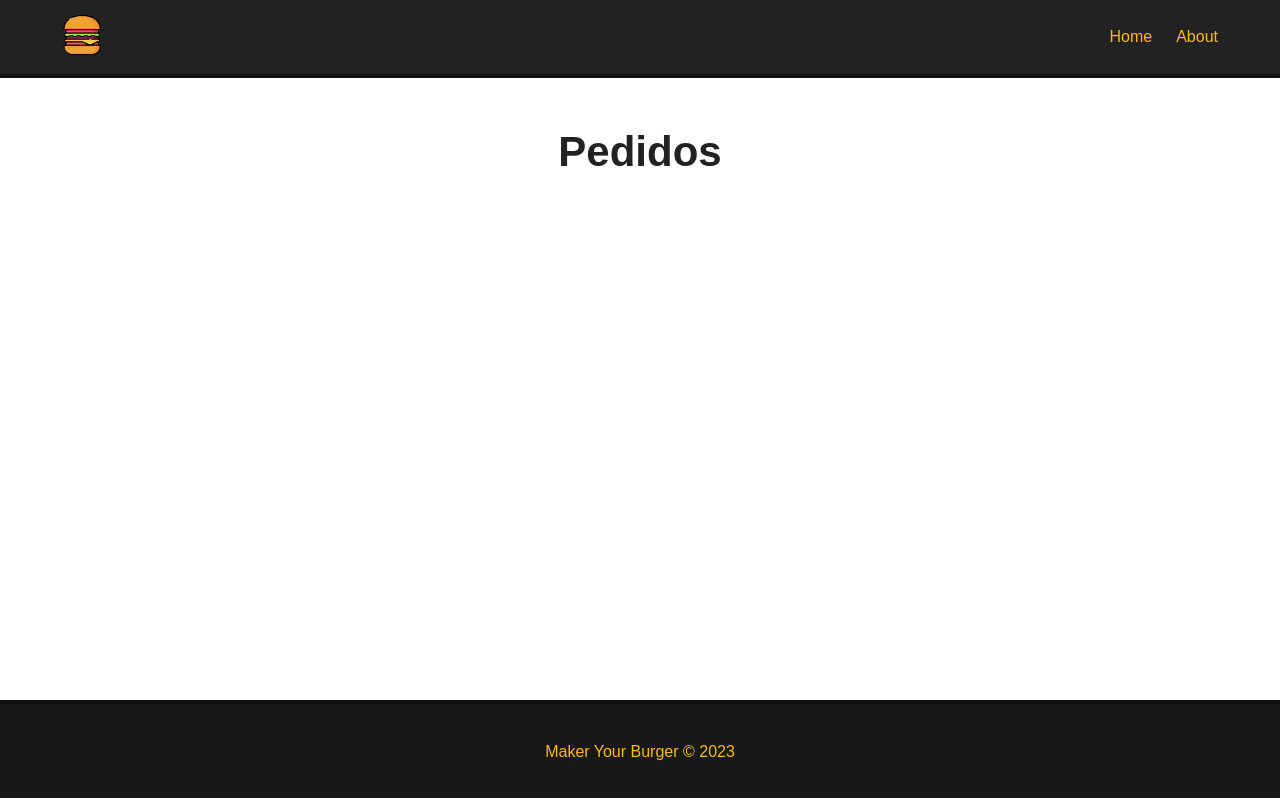
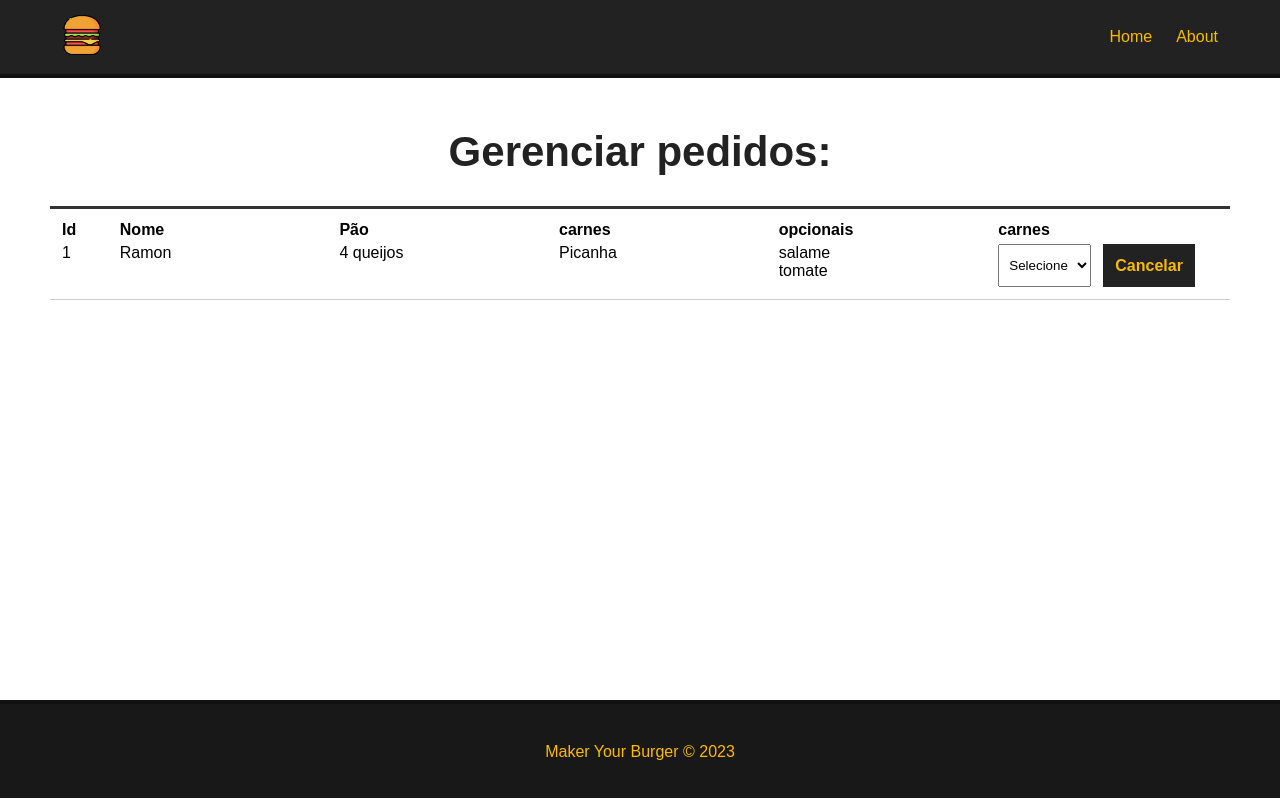
Before and after one commit to Ramonprog/maker-your-burguer, a Vue app: page /pedidos in a window 1280 px wide. Built offline with nearby package versions, Linux system fonts and the light colour scheme.

Commit message:
creating dashboard component

```diff
--- a/db/db.json
+++ b/db/db.json
@@ -171,6 +171,17 @@
       "optional": [],
       "status": "Solicitado",
       "id": 9
+    },
+    {
+      "name": "pablo escobar",
+      "meat": {
+        "id": 1,
+        "tipo": "Maminha"
+      },
+      "bread": "Italiano Branco",
+      "optional": [],
+      "status": "Solicitado",
+      "id": 10
     }
   ]
 }
--- a/src/App.vue
+++ b/src/App.vue
@@ -32,6 +32,7 @@ export default {
   padding: 0;
   box-sizing: border-box;
   font-family: Arial, Helvetica, sans-serif;
+  list-style: none;
 }
 
 .app {
--- a/src/components/BurgerForm.vue
+++ b/src/components/BurgerForm.vue
@@ -58,7 +58,9 @@ export default {
         this.bread = null
         this.optional = []
 
-        toast.success('Pedido cadastrado com sucesso')
+        const res = await req.json()
+
+        toast.success(`Pedido nº ${res.id} realizado com sucesso!`)
       } catch (error) {
         console.log(error.message)
         toast.error('Algo deu errado!')
--- /dev/null
+++ b/src/components/Dashboard.vue
@@ -0,0 +1,119 @@
+<script>
+export default {
+  name: 'Dashboard'
+}
+</script>
+
+<template>
+  <div class="burger-table">
+    <div>
+      <div class="burger-table-heading">
+
+      </div>
+
+      <div class="burger-table-rows">
+        <div class="burger-table-row">
+          <div class="order-number">
+            <h4>Id</h4>
+            1
+          </div>
+          <div>
+            <h4>Nome</h4>
+            <p>Ramon</p>
+          </div>
+          <div>
+            <h4>Pão</h4>
+            <p>4 queijos</p>
+          </div>
+          <div>
+            <h4>carnes</h4>
+            <p>Picanha</p>
+          </div>
+          <div>
+            <h4>opcionais</h4>
+            <ul>
+              <li>salame</li>
+              <li>tomate</li>
+            </ul>
+          </div>
+          <div>
+            <h4>carnes</h4>
+            <div class="select-container">
+              <select name="status" class="status">
+                <option value="">Selecione</option>
+              </select>
+              <button class="delete-btn">Cancelar</button>
+            </div>
+
+          </div>
+        </div>
+      </div>
+
+    </div>
+  </div>
+</template>
+
+<style scoped>
+.burger-table {
+  max-width: 1200px;
+  margin: 0 auto;
+}
+
+
+.burger-table-rows,
+.burger-table-row {
+  display: flex;
+  flex-wrap: wrap;
+}
+
+h4 {
+  margin-bottom: 5px;
+}
+
+.burger-table-heading {
+  border-bottom: 3px solid #333;
+}
+
+.burger-table-row {
+  width: 100%;
+  padding: 12px;
+  border-bottom: 1px solid #CCC;
+
+}
+
+.burger-table-heading div,
+.burger-table-row div {
+  width: 19%;
+}
+
+.burger-table-heading .order-id,
+.burger-table-row .order-number {
+  width: 5%;
+}
+
+select {
+  padding: 12px 6px;
+  margin-right: 12px;
+}
+
+.delete-btn {
+  background-color: #222;
+  color: #fcba03;
+  font-weight: bold;
+  border: 2px solid #222;
+  padding: 10px;
+  font-size: 16px;
+  margin: 0 auto;
+  cursor: pointer;
+  transition: .5s;
+}
+
+.select-container {
+  display: flex;
+}
+
+.delete-btn:hover {
+  background-color: transparent;
+  color: #222;
+}
+</style>
--- a/src/views/OrdersView.vue
+++ b/src/views/OrdersView.vue
@@ -1,6 +1,17 @@
+<script>
+import DashboardVue from '../components/Dashboard.vue';
+export default {
+  name: 'OrdersView',
+  components: {
+    DashboardVue
+  }
+}
+</script>
+
 <template>
   <div class="main-container">
-    <h1>Pedidos</h1>
+    <h1>Gerenciar pedidos:</h1>
+    <DashboardVue />
   </div>
 </template>
 
```
